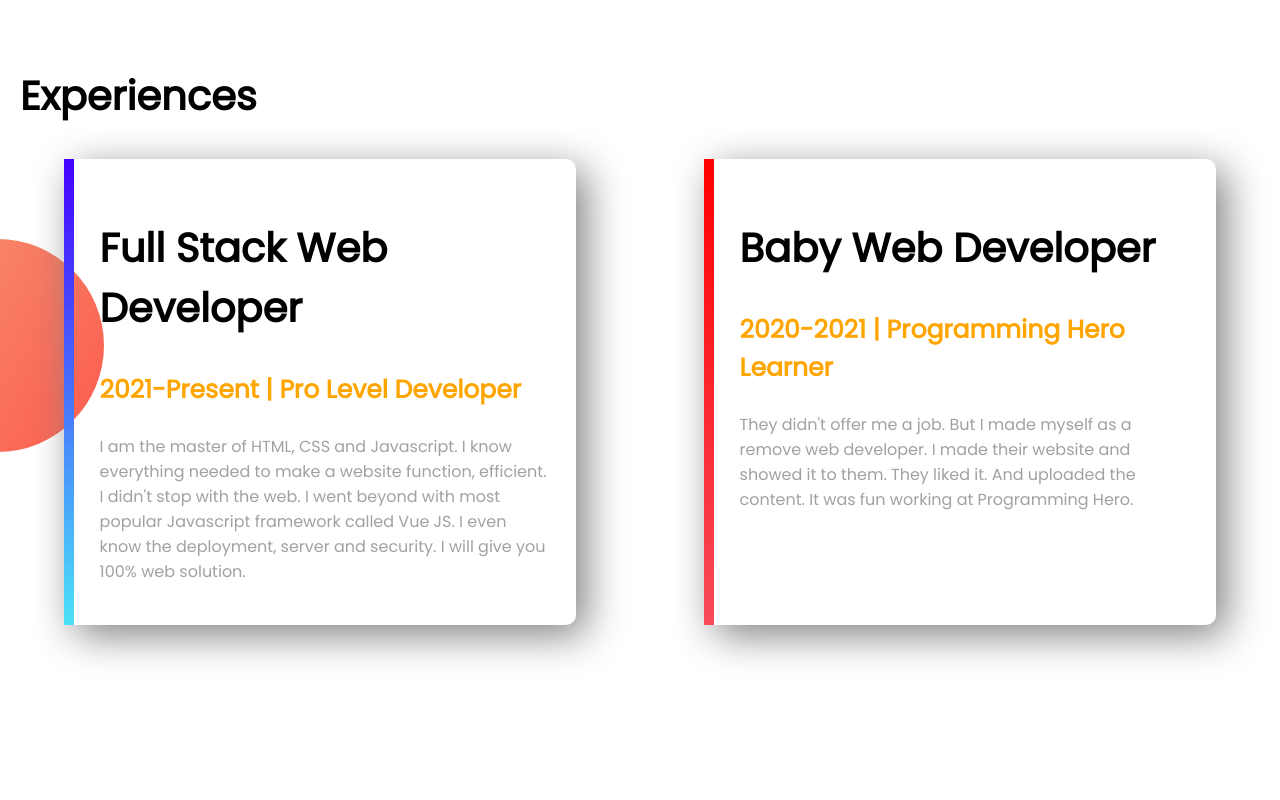
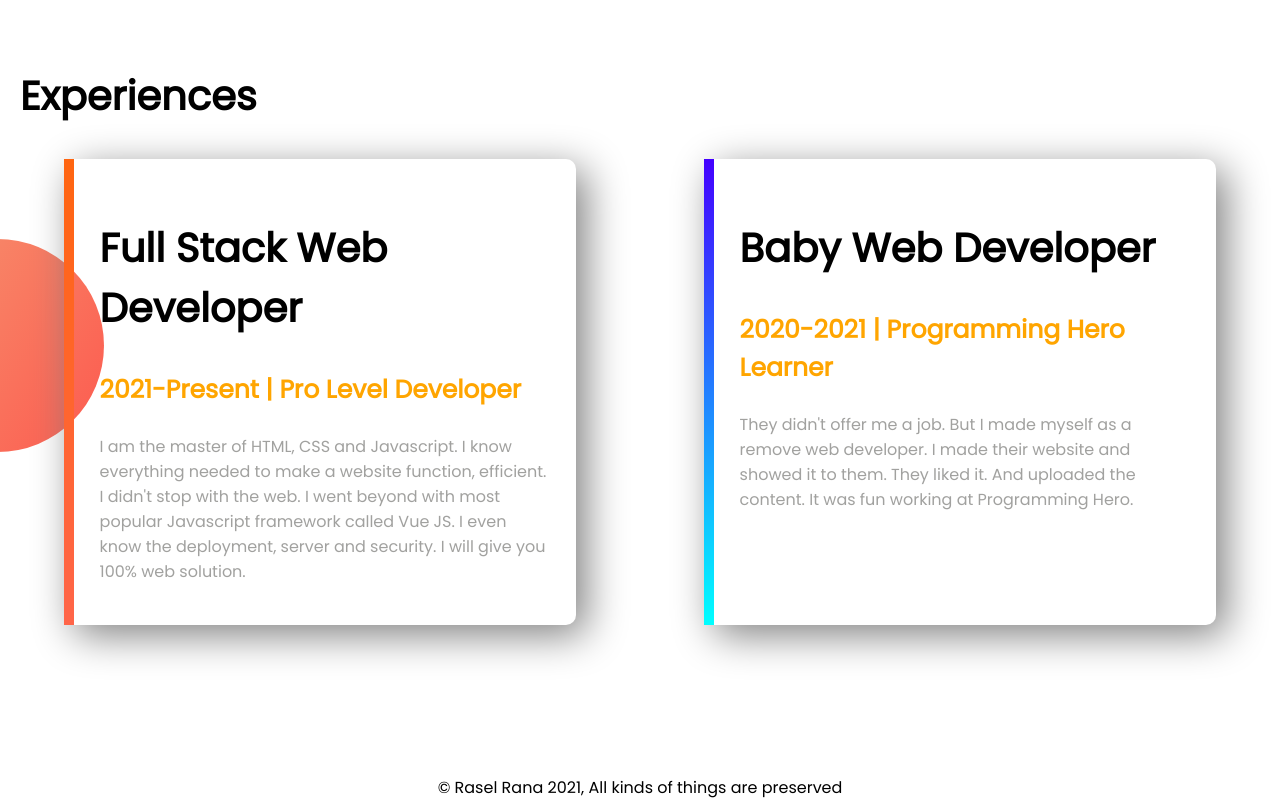
Before and after one commit to Raselraaz123/developer-portfolio-03-01-22, a plain HTML site: page indext.html in a window 1280 px wide. Shown: the part 1271-2071 px from the top of the page. Before the commit the page ends 2046 px from the top, so only its background shows below. Drawn offline with Linux system fonts and the light colour scheme.

Commit message:
all finish

```diff
--- a/indext.html
+++ b/indext.html
@@ -51,5 +51,7 @@
     </div>
 </div>
 </section>
+<footer class="footer">© Rasel Rana 2021, All kinds of things are preserved
+</footer>
 </body>
 </html>
--- a/style.css
+++ b/style.css
@@ -66,14 +66,17 @@ p{
 
 }
 #web-developer{
-    border-image:linear-gradient(red,rgb(247, 75, 89));
+    border-image:linear-gradient(#4400ff, cyan);
     border-image-slice: 1;
     border-left: 10px solid;
     border-radius: 10px;
 }
 #web-developer2{
-    border-image:linear-gradient(#4400ff,#4be3f7);
+    border-image:linear-gradient(#FF6510, #FF6549);
     border-image-slice: 1;
     border-left: 10px solid;
     border-radius: 10px;
 }
+.footer{
+    text-align: center;
+}
```
Also changed, not shown: showOff/rasel2.jpg (deleted), 2 other files.
